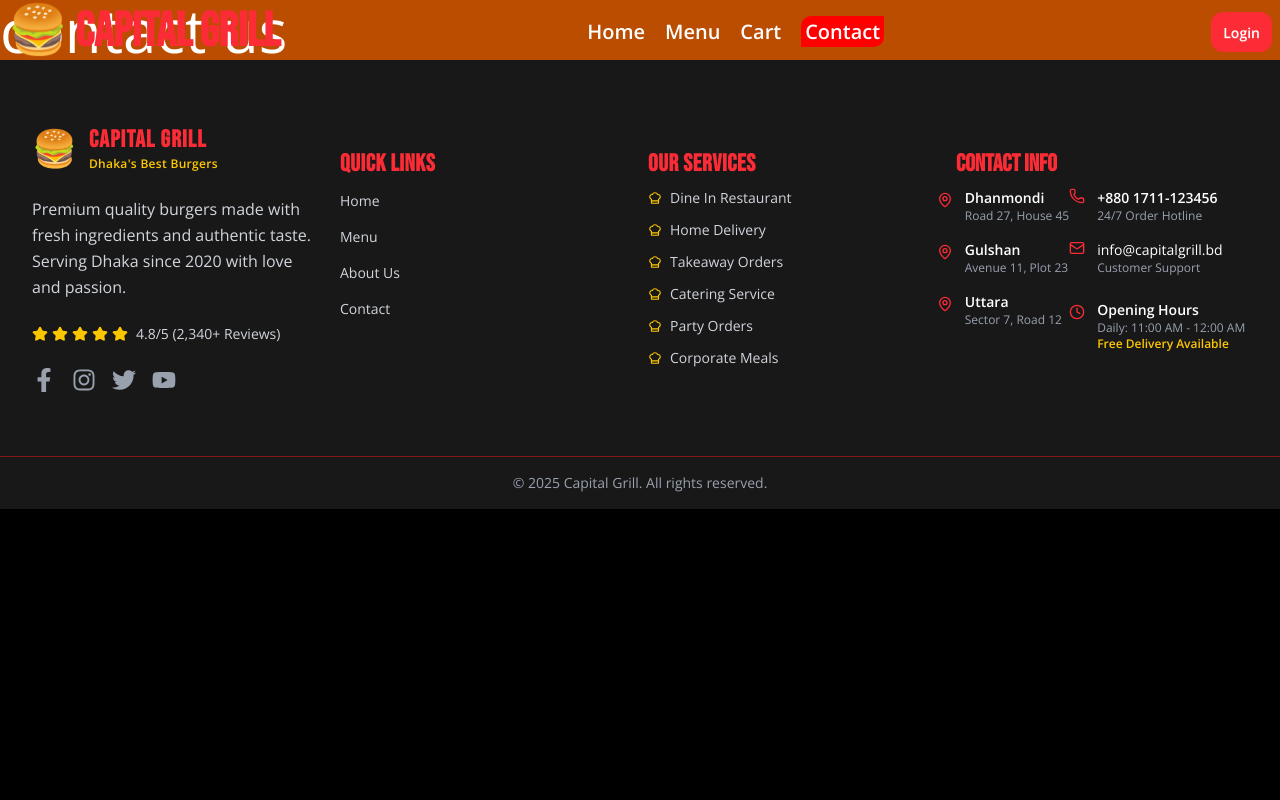
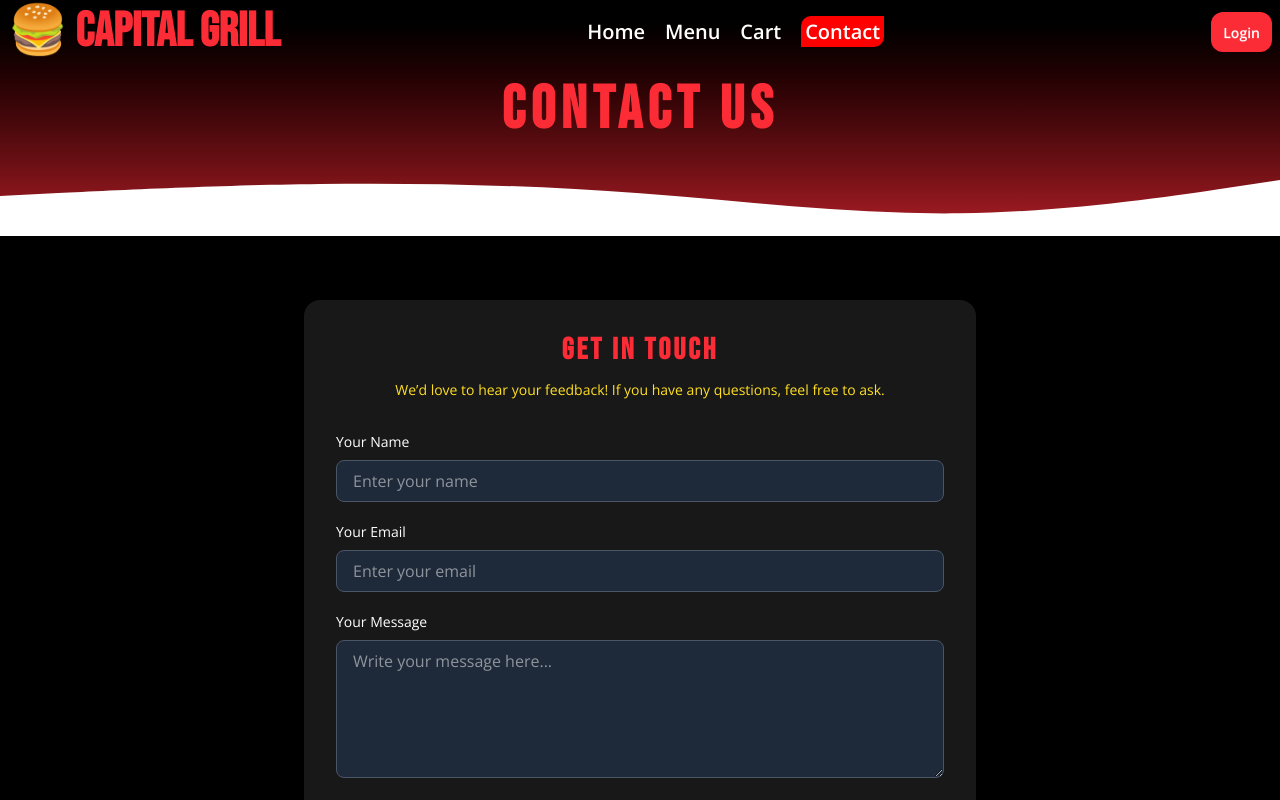
Before and after one commit to Morshedkhondokar/Capital-Grill, a React (Vite) app: page /contact in a window 1280 px wide. Shown: the top 800 px of the page. Built offline with nearby package versions, Linux system fonts and the light colour scheme.

Commit message:
contact page done

```diff
--- /dev/null
+++ b/src/components/Contact/ContactBanner.jsx
@@ -0,0 +1,31 @@
+import React from "react";
+
+const ContactBanner = () => {
+  return (
+    <section className="relative bg-gradient-to-b from-black to-red-500 text-white py-20">
+      {/* Overlay for effect */}
+      <div className="absolute inset-0 bg-black opacity-30"></div>
+
+      <div className="relative  mx-auto px-6 text-center">
+        <h1 className="text-4xl md:text-6xl text-red-500 font-bold mb-4 heading-font tracking-widest animate__animated animate__fadeInDown">
+          Contact Us
+        </h1>
+      </div>
+
+      {/* Decorative shapes  */}
+      <svg
+  className="absolute bottom-0 left-0 w-full h-20 text-white "
+  preserveAspectRatio="none"
+  viewBox="0 0 1440 320"
+>
+  <path
+    fill="currentColor"
+    d="M0,160L60,149.3C120,139,240,117,360,112C480,107,600,117,720,149.3C840,181,960,235,1080,229.3C1200,224,1320,160,1380,128L1440,96L1440,320L1380,320C1320,320,1200,320,1080,320C960,320,840,320,720,320C600,320,480,320,360,320C240,320,120,320,60,320L0,320Z"
+  >
+  </path>
+</svg>
+    </section>
+  );
+};
+
+export default ContactBanner;
--- /dev/null
+++ b/src/components/Contact/ContactForm.jsx
@@ -0,0 +1,66 @@
+import React from "react";
+
+const ContactForm = () => {
+  return (
+   <div className="my-16 px-3">
+     <div className="max-w-2xl mx-auto bg-[#181818] text-white py-8 px-5 md:px-8 rounded-2xl shadow-lg">
+      {/* Heading */}
+      <h2 className="text-2xl md:text-3xl font-bold text-center text-red-500 mb-3 heading-font tracking-widest">
+        Get in Touch
+      </h2>
+      <p className="text-sm text-yellow-300 text-center mb-8">
+        We’d love to hear your feedback! If you have any questions, feel free to ask.
+      </p>
+
+      {/* Form */}
+      <form onSubmit={(e)=> {
+        e.preventDefault()
+        e.target.reset()
+      }} className="space-y-5">
+        {/* Name */}
+        <div>
+          <label className="block text-sm font-medium mb-2">Your Name</label>
+          <input
+            type="text"
+            required
+            placeholder="Enter your name"
+            className="w-full px-4 py-2 rounded-lg bg-gray-800 border border-gray-600 text-white focus:outline-none focus:ring-2 focus:ring-red-500"
+          />
+        </div>
+
+        {/* Email */}
+        <div>
+          <label className="block text-sm font-medium mb-2">Your Email</label>
+          <input
+            type="email"
+            required
+            placeholder="Enter your email"
+            className="w-full px-4 py-2 rounded-lg bg-gray-800 border border-gray-600 text-white focus:outline-none focus:ring-2 focus:ring-red-500"
+          />
+        </div>
+
+        {/* Message */}
+        <div>
+          <label className="block text-sm font-medium mb-2">Your Message</label>
+          <textarea
+            rows="5"
+            required
+            placeholder="Write your message here..."
+            className="w-full px-4 py-2 rounded-lg bg-gray-800 border border-gray-600 text-white focus:outline-none focus:ring-2 focus:ring-red-500"
+          ></textarea>
+        </div>
+
+        {/* Submit Button */}
+        <button
+          type="submit"
+          className="w-full py-3 rounded-lg bg-gradient-to-r from-red-600 to-yellow-500 text-white font-bold hover:opacity-90 transition"
+        >
+          Send Message
+        </button>
+      </form>
+    </div>
+   </div>
+  );
+};
+
+export default ContactForm;
--- a/src/components/Menu/FoodModal.jsx
+++ b/src/components/Menu/FoodModal.jsx
@@ -45,7 +45,7 @@ const FoodModal = ({ selectedFood,setSelectedFood}) => {
         <div className="modal-box bg-[#181818] ">
           {/* Close Button */}
           <form method="dialog">
-            <button className="btn btn-ghost btn-circle absolute right-1 top-1.5 text-xl font-bold">
+            <button className="btn btn-ghost btn-circle absolute right-1 top-1.5 bg-red-600 text-xl font-bold">
               ✕
             </button>
           </form>
--- a/src/components/Menu/MenuItems.jsx
+++ b/src/components/Menu/MenuItems.jsx
@@ -27,10 +27,10 @@ const Menu = ({setSelectedFood}) => {
         </p>
         {/* category */}
         <div data-aos="zoom-out-up" className="flex justify-center gap-5 max-w-[400px] mx-auto mt-2 border-yellow-500   border-t-2 pt-3">
-        <button onClick={()=> setCategory('All')} className={`btn shadow-none  rounded-xl ${category === "All" ? "bg-red-500 border-none text-white " : "border-2 border-red-500 text-red-500  bg-transparent"}`}>All</button>
-        <button onClick={()=> setCategory('Burger')} className={`btn shadow-none rounded-xl  ${category === "Burger" ? "bg-red-500 border-none text-white " : "border-2 border-red-500 text-red-500  bg-transparent"}`}>Burger</button>
-        <button onClick={()=> setCategory('Drink')} className={`btn shadow-none rounded-xl  ${category === "Drink" ? "bg-red-500 border-none text-white " : "border-2 border-red-500 text-red-500  bg-transparent"}`}>Drink</button>
-        <button onClick={()=> setCategory('Dessert')} className={`btn shadow-none rounded-xl  ${category === "Dessert" ? "bg-red-500 border-none text-white  " : "border-2 border-red-500 text-red-500  bg-transparent"}`}>Dessert</button>
+        <button onClick={()=> setCategory('All')} className={`btn shadow-none  rounded-xl hover:scale-110 transition ${category === "All" ? "bg-red-500 border-none text-white " : "border-2 border-red-500 text-red-500  bg-transparent"}`}>All</button>
+        <button onClick={()=> setCategory('Burger')} className={`btn shadow-none rounded-xl hover:scale-110 transition  ${category === "Burger" ? "bg-red-500 border-none text-white " : "border-2 border-red-500 text-red-500  bg-transparent"}`}>Burger</button>
+        <button onClick={()=> setCategory('Drink')} className={`btn shadow-none rounded-xl hover:scale-110 transition  ${category === "Drink" ? "bg-red-500 border-none text-white " : "border-2 border-red-500 text-red-500  bg-transparent"}`}>Drink</button>
+        <button onClick={()=> setCategory('Dessert')} className={`btn shadow-none rounded-xl hover:scale-110 transition  ${category === "Dessert" ? "bg-red-500 border-none text-white  " : "border-2 border-red-500 text-red-500  bg-transparent"}`}>Dessert</button>
       </div>
       </div>
 
--- a/src/pages/Contact.jsx
+++ b/src/pages/Contact.jsx
@@ -1,9 +1,12 @@
 import React from 'react';
+import ContactBanner from'../components/Contact/ContactBanner'
+import ContactForm from '../components/Contact/ContactForm';
 
 const Contact = () => {
     return (
         <div>
-            <h1 className='text-6xl bg-amber-700'>contact us </h1>
+            <ContactBanner/>
+            <ContactForm/>
         </div>
     );
 };
```
